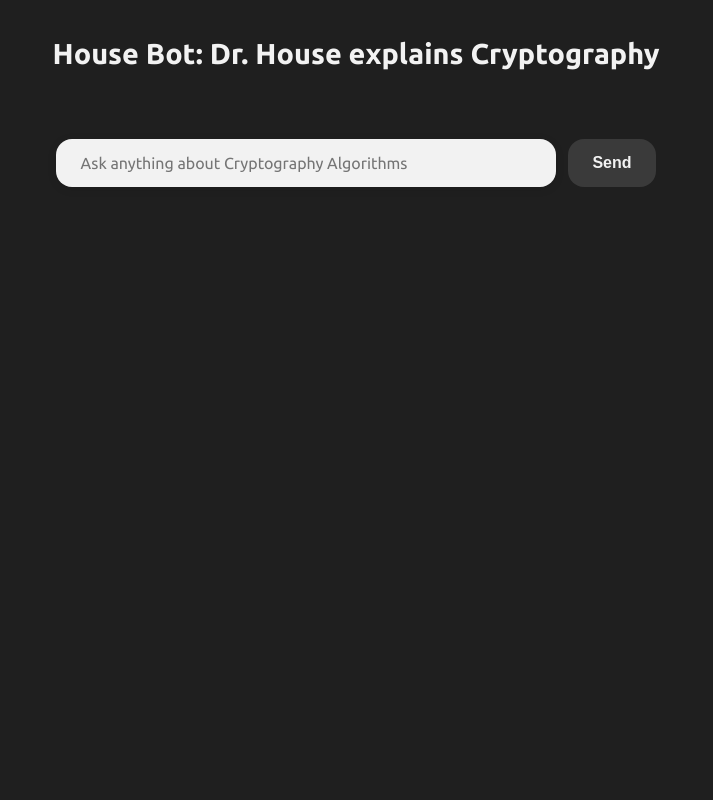
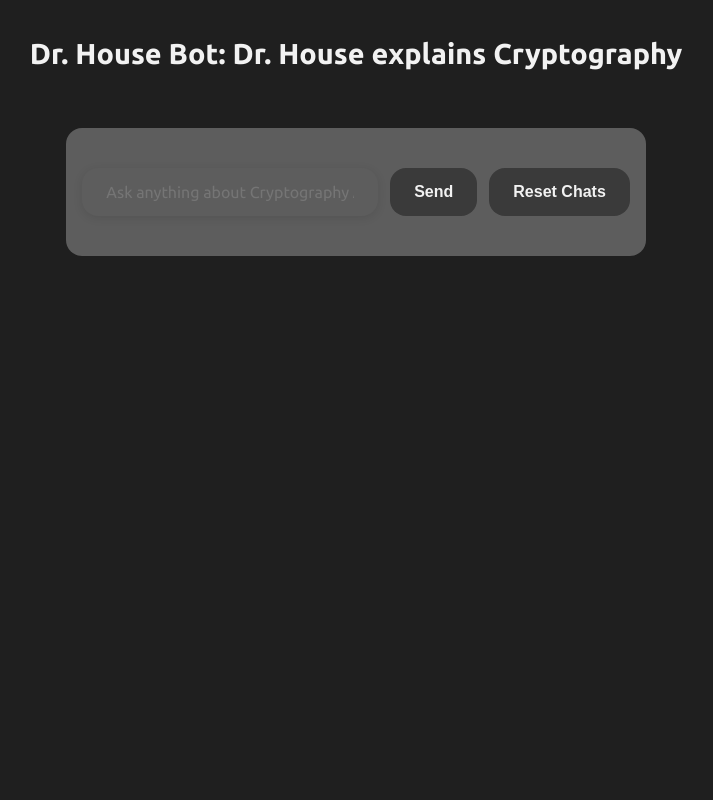
Before and after one commit to Alexander040105/cryptography-bot, a Flask app: page / in a window 1280 px wide. Shown: the whole page, without its empty margins (284-997 px from the left). Run offline with Flask 3, Linux system fonts and the light colour scheme.

Commit message:
noiceeeely done

```diff
--- a/main.py
+++ b/main.py
@@ -1,4 +1,4 @@
-from flask import Flask, request, render_template
+from flask import Flask, request, render_template, session, redirect, url_for
 import re
 from langchain_ollama import OllamaLLM
 from langchain_core.prompts import ChatPromptTemplate
@@ -18,14 +18,27 @@ Question: {question}
 """
 
 # model_llama = "cryptohouse3"
-model_llama = "cryptohouse4"
+model_llama = "cryptohouse5"
 model = OllamaLLM(model=model_llama)
 prompt = ChatPromptTemplate.from_template(template)
 
 app = Flask(__name__)
+app.secret_key = "alexander0401"
+
+@app.route("/reset", methods=['POST', 'GET'])
+def reset():
+    session['chat_history'] = [session.pop(key) for key in list(session.keys())]
+    session.modified = True  # Ensure the session is updated
+    print("Session cleared.")
+    print("Current session history:", session.get("chat_history", []))
+    return redirect(url_for("get_response_from_input"))  # Redirect to prevent stale data
+
 
 @app.route("/", methods=['POST', 'GET'])
 def get_response_from_input():
+    if 'chat_history' not in session:
+        session['chat_history'] = []
+
     if request.method == 'POST':
         user_input = request.form.get("user_input")
         crypto_keywords = ["rsa", "aes", "sha-256", "ecc", "cryptography", "cryptography algorithms", "cryptographic algorithms", "cryptographic hash Functions", "crypto",
@@ -34,6 +47,7 @@ def get_response_from_input():
                         "asymmetric encryption", "cryptanalysis", "cryptographic protocols", "ceasar cipher", "?", "cryptographic primitives", "cryptographic systems", "cryptographic keys",
                         "cryptographic algorithms", "cryptographic techniques", "cryptographic standards", "cryptographic methods", "cryptographic protocols", "ceasar cipher?", "ceasar",
                         "algorithm", "aes algorithm", "rsa algorithm", "sha-256 algorithm", "ecc algorithm", "cryptographic hash functions", "cryptographic hash function?", "cryptographic hash function",
+                        "block cipher?", "stream cipher?", "Dr. House", "House", "Dr. House?"
                         ]
 
 
@@ -63,9 +77,12 @@ def get_response_from_input():
         else:
             bot_response = random.choice(house_cryptography_responses)
             time.sleep(5)
-        return render_template("index.html", user_input=user_input, bot_response=bot_response)
-    else:
-        return render_template('index.html')
+
+        session['chat_history'].append({"user": user_input, "bot": bot_response})
+        session.modified = True
+
+        return render_template("index.html", chat_history=session['chat_history'])
+    return render_template('index.html', chat_history=session.get('chat_history', []))
 
 if __name__ == "__main__":
     app.run(debug=True)
--- a/static/css/main.css
+++ b/static/css/main.css
@@ -8,6 +8,7 @@
 :root {
 --primary-color: #1f1f1f;
 --secondary-color: #3a3a3a;
+--secondary-color2:rgb(93, 93, 93);
 --text-light: #f2f2f2;
 --text-dark: #1f1f1f;
 --bubble-bg: #f2f2f2;
@@ -52,6 +53,9 @@ h1 {
 
 .header{
     color: var(--text-light);
+    width: 100%;
+    height: 3rem;
+    position: sticky;
 }
 
 /* Chat messages container */
@@ -95,6 +99,14 @@ h1 {
     margin-right: auto;
     transform-origin: left bottom;
 } */
+
+#user_input_form{
+    height: 8rem;
+    width: max-content;
+    padding: 1rem;
+    background-color: var(--secondary-color2);
+    border-radius: 1rem;
+}
 
 .user {
     align-self: flex-end;
@@ -181,14 +193,14 @@ form label {
 form input {
     height: 3rem;
     flex: 1;
-    max-width: 500px;
+    max-width: 20rem;
     border: none;
     border-radius: 16px;
     padding: 0 1.5rem;
     font-size: 1rem;
     font-family: inherit;
-    background-color: var(--bubble-bg);
-    color: var(--text-dark);
+    background-color: var(--secondary-color2);
+    color: var(--bubble-bg);
     box-shadow: 0 2px 10px rgba(0, 0, 0, 0.1);
     transition: box-shadow var(--transition-speed);
 }
--- a/templates/index.html
+++ b/templates/index.html
@@ -12,36 +12,45 @@
 <body>
     <div class="contents">
         <div class="header">
-            <h1>House Bot: Dr. House explains Cryptography</h1>
+            <h1>Dr. House Bot: Dr. House explains Cryptography</h1>
         </div>
-
-        <form method="POST" action="{{ url_for('get_response_from_input') }}">
-            <input type="text" id="user_input" name="user_input" placeholder="Ask anything about Cryptography Algorithms" required>
-            <button type="submit">Send</button>
-        </form>
-
-        <div class="chat-container">
-            {% if user_input %}
+        <div class="chat-container" id="chat-box">
+            {% for message in chat_history %}
+                {% if message.user %}
                     <div class="user">
                         <div class="message-content">
                             <h1>You:</h1>
-                        <p id="user">{{ user_input }}</p>
+                            <p>{{ message.user }}</p>
                         </div>
                     </div>
                 {% endif %}
-
-            {% if bot_response %}
+                {% if message.bot %}
                     <div class="bot">
                         <div class="profile-image">
                             <img src="{{ url_for('static', filename='images/house_profile.jpg') }}" alt="House Bot" class="avatar">
                         </div>
                         <div class="message-content">
                             <h1>House Bot:</h1>
-                        <p id="bot">{{ bot_response }}</p>
+                            <p>{{ message.bot }}</p>
                         </div>
                     </div>
                 {% endif %}
+            {% endfor %}
         </div>
+        <form method="POST" action="{{ url_for('get_response_from_input') }}" id="user_input_form">
+            <input type="text" id="user_input" name="user_input" placeholder="Ask anything about Cryptography Algorithms" required>
+            <button type="submit">Send</button>
+            <button id="reset_button" type="reset">Reset Chats</button>
+        </form>
     </div>
+
+    <script>
+        resetButton = document.getElementById("reset_button")
+        resetButton.addEventListener("click", function(event) {
+            event.preventDefault();
+            window.location.href = "/reset";  // Force redirect to reset the session
+            console.log("Reset button clicked, redirecting to /reset");
+        });
+    </script>
 </body>
 </html>
```
Also changed, not shown: 1 other file. Lines whose indentation alone changed are shown as unchanged.
